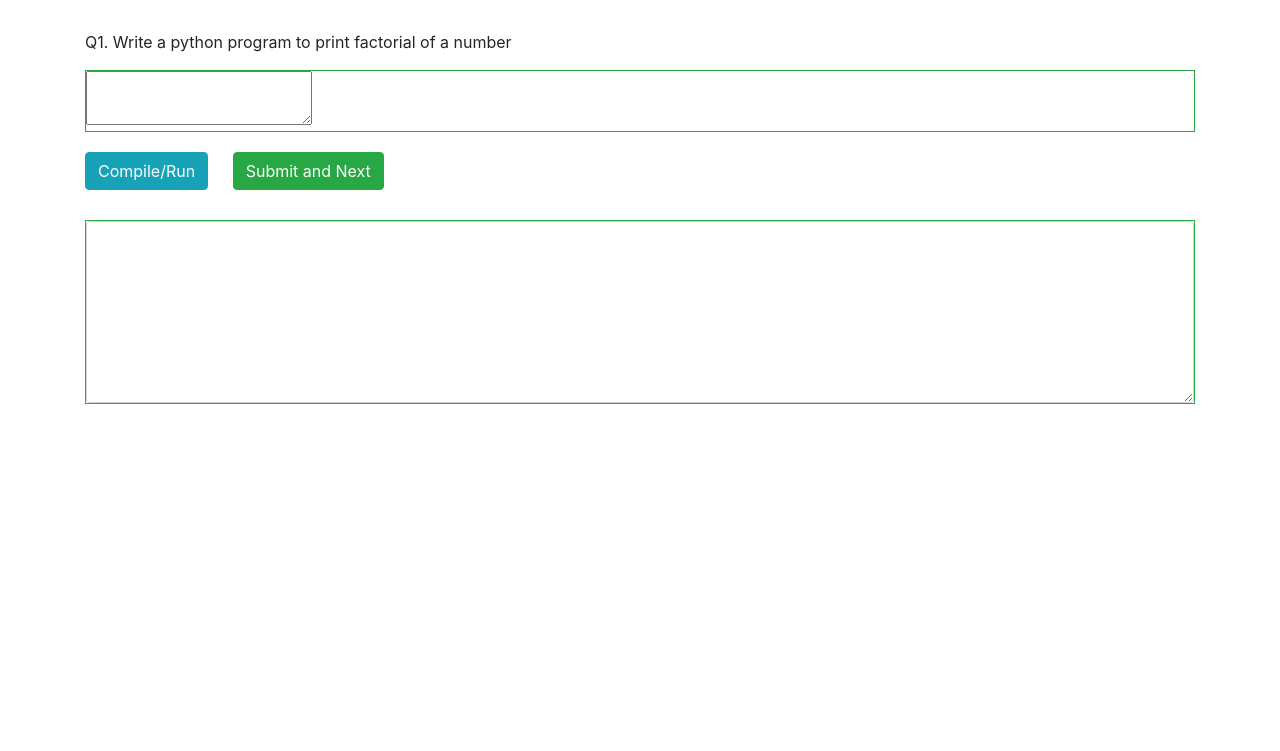
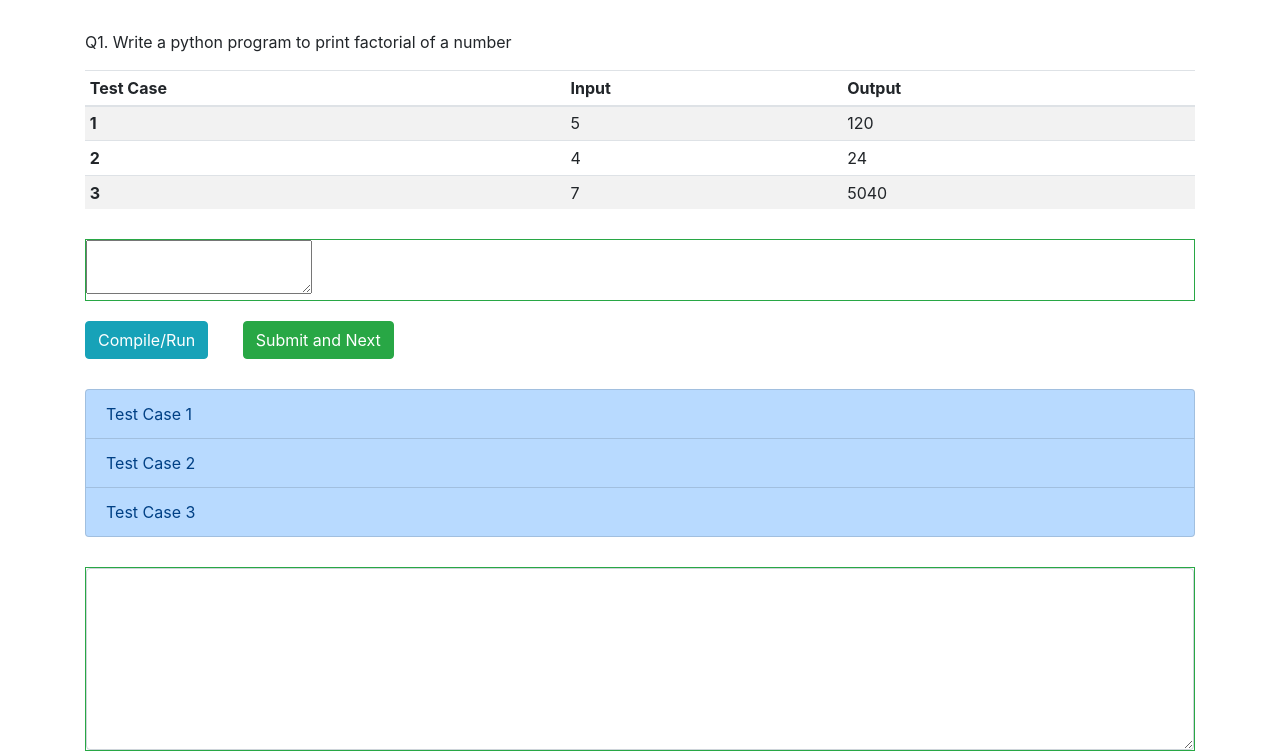
Before and after one commit to cybersagex/coding-challenge, a PHP site: page /challenge-page.html in a window 1280 px wide. Shown: the part 56-807 px from the top of the page. Before the commit the page ends 460 px from the top, so only its background shows below. Run offline with PHP 8.4, Linux system fonts and the light colour scheme; some libraries are stand-ins or nearby versions.

Commit message:
commiting again

```diff
--- a/BackendFunctions/EvalCode/compile.php
+++ b/BackendFunctions/EvalCode/compile.php
@@ -31,7 +31,7 @@
 	curl_setopt($ch, CURLOPT_HTTPHEADER, $headers);
 
     //fetching results
-	$result = curl_exec($ch);
+	$result = json_encode(curl_exec($ch));
 	if (curl_errno($ch)) {
 	    echo 'Error:' . curl_error($ch);
 	}
--- a/challenge-page.html
+++ b/challenge-page.html
@@ -23,10 +23,16 @@
             margin-bottom: 20px;
           }
           #btn-run{
-             margin-right: 20px;
+             margin-right: 30px;
           }
           #output{
             margin-top: 30px;
+          }
+          .list-group{
+            margin-top: 30px;
+          }
+          .table{
+            margin-bottom: 30px;
           }
         </style>
 
@@ -42,6 +48,32 @@
         <!-- body -->
         <div class="container">
              <p>Q1. Write a python program to print factorial of a number</p>
+             <table class="table table-sm table-striped">
+                <thead>
+                  <tr>
+                    <th scope="col">Test Case</th>
+                    <th scope="col">Input</th>
+                    <th scope="col">Output</th>
+                  </tr>
+                </thead>
+                <tbody>
+                  <tr>
+                    <th scope="row">1</th>
+                    <td>5</td>
+                    <td>120</td>
+                  </tr>
+                  <tr>
+                    <th scope="row">2</th>
+                    <td>4</td>
+                    <td>24</td>
+                  </tr>
+                  <tr>
+                    <th scope="row">3</th>
+                    <td>7</td>
+                    <td>5040</td>
+                  </tr>
+                </tbody>
+              </table>
         </div>
         <div class="container mt-2-lg">
           <div id="bordered-textarea" class="border border-success">
@@ -61,6 +93,22 @@
 
           <button id="btn-submit" type="button" class="btn btn-success">Submit and Next</button><!--submit and next button -->
 
+          <!--test cases container -->
+          <ul class="list-group">
+            <li id="testCase1" class="list-group-item list-group-item-primary d-flex justify-content-between align-items-center">
+              Test Case 1
+              <span id="tc1" class="badge badge-primary badge-pill"></span>
+            </li>
+            <li id="testCase2" class="list-group-item list-group-item-primary d-flex justify-content-between align-items-center">
+              Test Case 2
+              <span id="tc2" class="badge badge-primary badge-pill"></span>
+            </li>
+            <li id="testCase3" class="list-group-item list-group-item-primary d-flex justify-content-between align-items-center">
+              Test Case 3
+              <span id="tc3" class="badge badge-primary badge-pill"></span>
+            </li>
+          </ul>
+
           <div id="output" class="border border-success">
               <textarea class="form-control" id="output-textarea" rows="7"></textarea>
           </div>
@@ -78,6 +126,9 @@
             $(document).ready(function(){
                 //code here....
                 var code = $(".codemirror-textarea")[0];
+                //testcases and expectedOutput will be fetched from database
+                var testcases = ["fact(5)","fact(4)","fact(7)"];
+                var expectedOutput = ["120","24","5040"];
                 //adding codemirror to textarea
                 var editor = CodeMirror.fromTextArea(code,{
                     lineNumbers : true,
@@ -88,12 +139,40 @@
                 //compile/run button function
                 $("#btn-run").click(function(){
                     var userCode = editor.getValue();
+                    var i;
+                    for(i=0;i<testcases.length;i++)
+                    {
+                      userCode = userCode + "\n" + testcases[i] ;
+                    }
                     $.ajax({
                     type: 'POST',
                     url: 'BackendFunctions/EvalCode/compile.php',
                     data: {code: userCode},
+                    dataType: 'json',
                     success: function(data) {
-                        alert(data);
+                        var out=JSON.parse(data);
+                        var outputs = out.output.split("\n");
+                        var j;
+                        var count=1;
+                        for(j=0;j<outputs.length;j++)
+                        {
+                          if(expectedOutput[j]===outputs[j])
+                          {
+                            $("#testCase"+count).removeClass("list-group-item-primary");
+                            $("#testCase"+count).addClass("list-group-item-success");
+                            $("#tc"+count).removeClass("badge-primary");
+                            $("#tc"+count).addClass("badge-success");
+                            $("#tc"+count).html("passed");
+                          }
+                          else {
+                            $("#testCase"+count).removeClass("list-group-item-primary");
+                            $("#testCase"+count).addClass("list-group-item-danger");
+                            $("#tc"+count).removeClass("badge-primary");
+                            $("#tc"+count).addClass("badge-danger");
+                            $("#tc"+count).html("failed");
+                          }
+                          count++;
+                        }
                         $("textarea#output-textarea").val(data);
                     }
                     }).fail(function(){
```
Also changed, not shown: index.html (line endings or trailing spaces).
